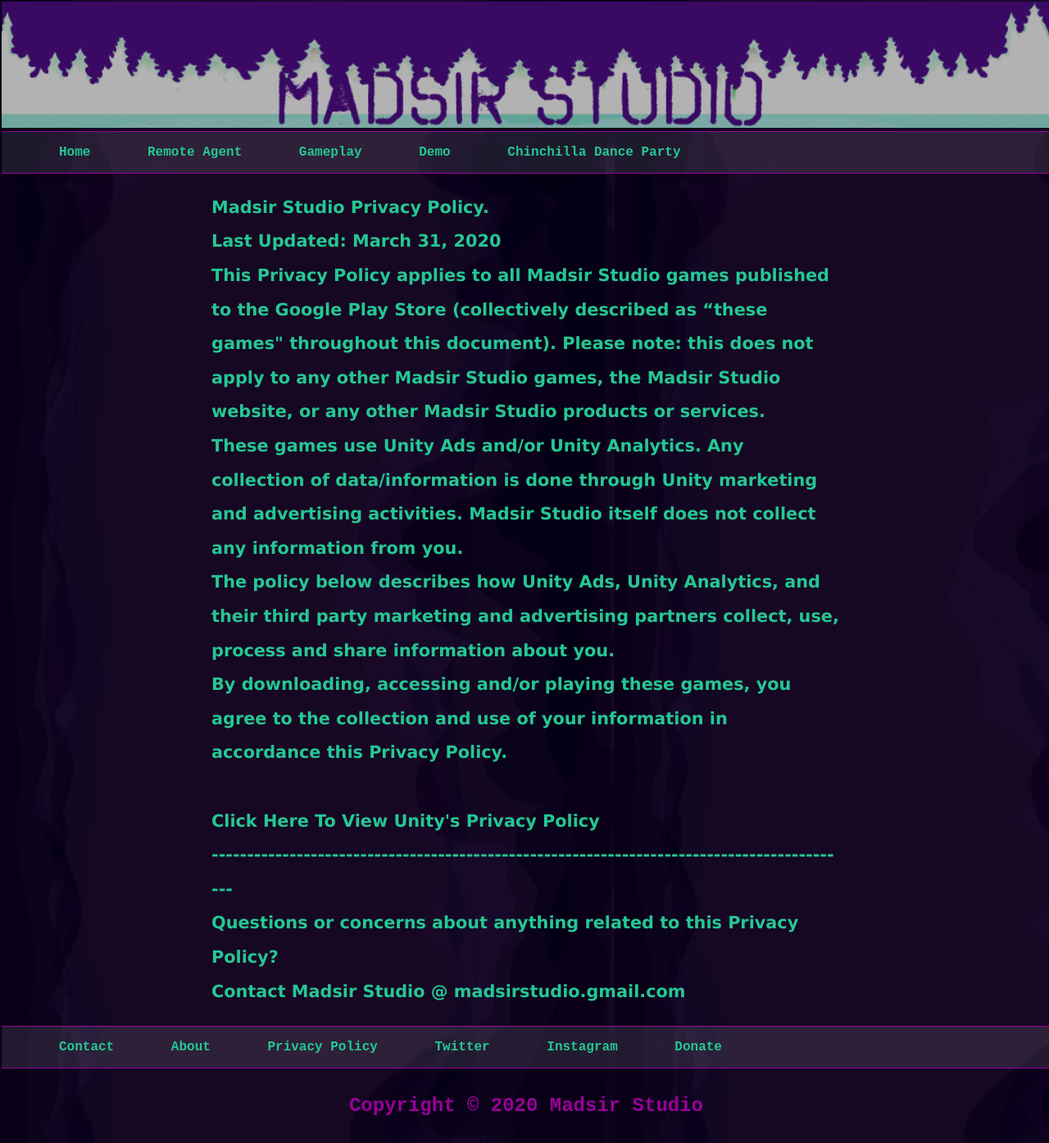
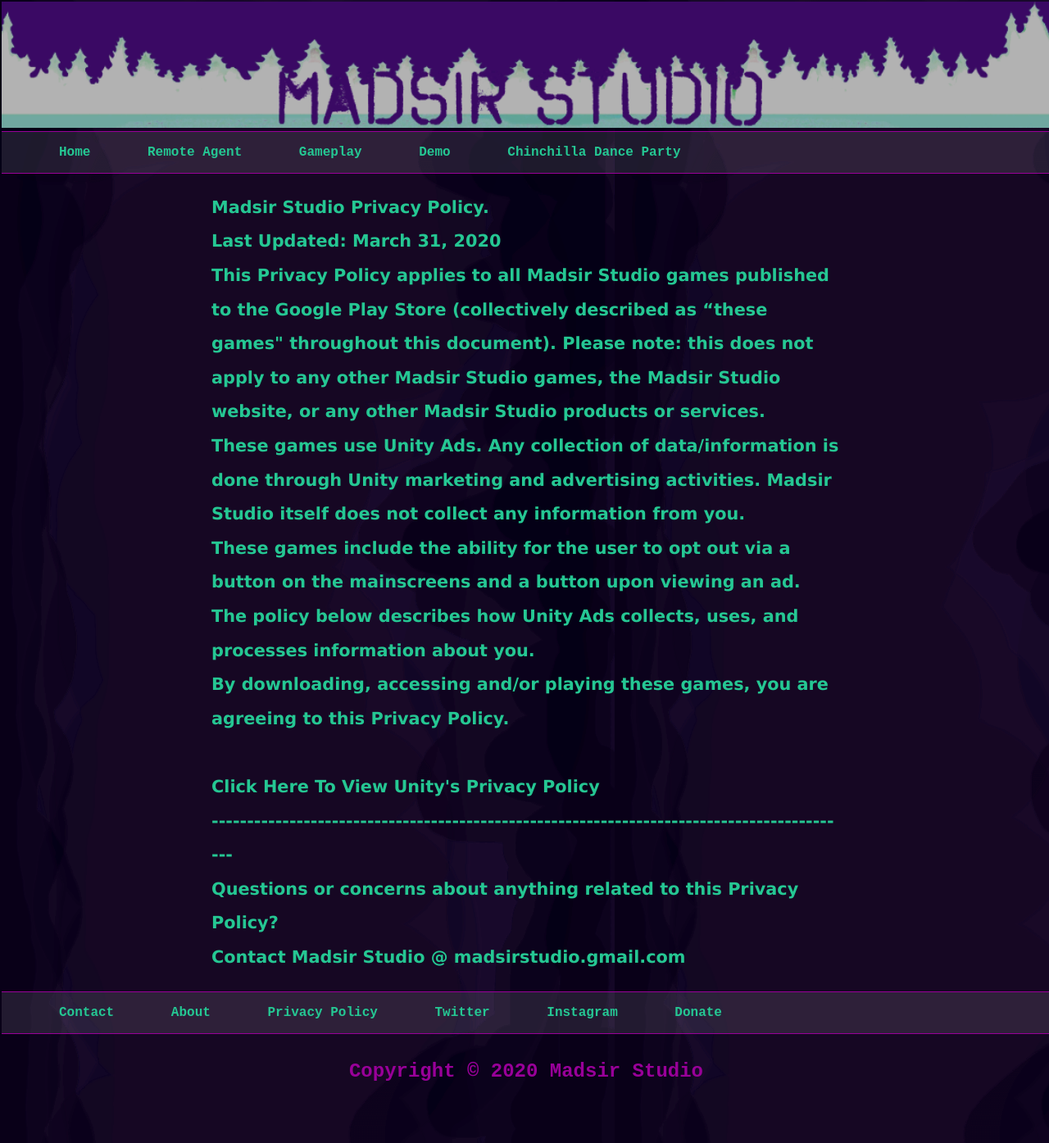
Before and after one commit to Madsir/madsirstudio.github.io, a Jekyll site: the page built from Privacy/index.html, in a window 1280 px wide. Shown: the whole page at 82% size. Built offline with Jekyll 4.4.1, drawn with Linux system fonts in a browser that asks for light colours.

Commit message:
Update index.html

```diff
--- a/Privacy/index.html
+++ b/Privacy/index.html
@@ -10,11 +10,13 @@
 <br>
 This Privacy Policy applies to all Madsir Studio games published to the Google Play Store (collectively described as “these games" throughout this document). Please note: this does not apply to any other Madsir Studio games, the Madsir Studio website, or any other Madsir Studio products or services.
 <br>
-These games use Unity Ads and/or Unity Analytics. Any collection of data/information is done through Unity marketing and advertising activities. Madsir Studio itself does not collect any information from you.
+These games use Unity Ads. Any collection of data/information is done through Unity marketing and advertising activities. Madsir Studio itself does not collect any information from you.
 <br>
-The policy below describes how Unity Ads, Unity Analytics, and their third party marketing and advertising partners collect, use, process and share information about you.
+These games include the ability for the user to opt out via a button on the mainscreens and a button upon viewing an ad.
+    <br>
+The policy below describes how Unity Ads collects, uses, and processes information about you.
 <br>
-By downloading, accessing and/or playing these games, you agree to the collection and use of your information in accordance this Privacy Policy.
+By downloading, accessing and/or playing these games, you are agreeing to this Privacy Policy.
 <br>
     <br>
 
```
